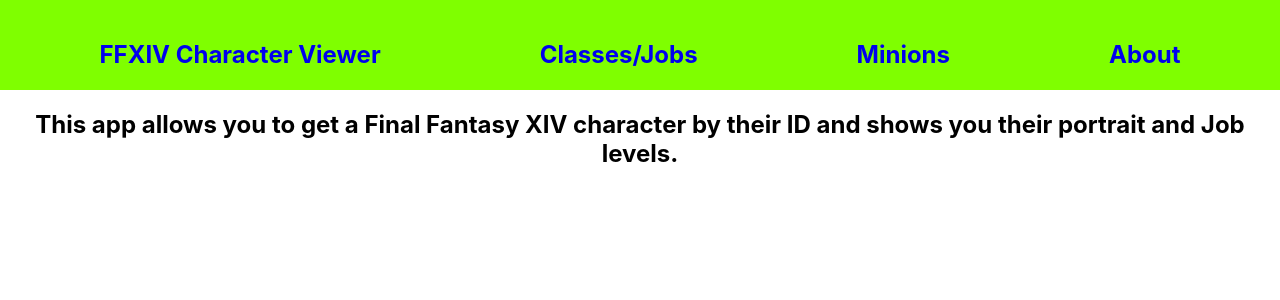
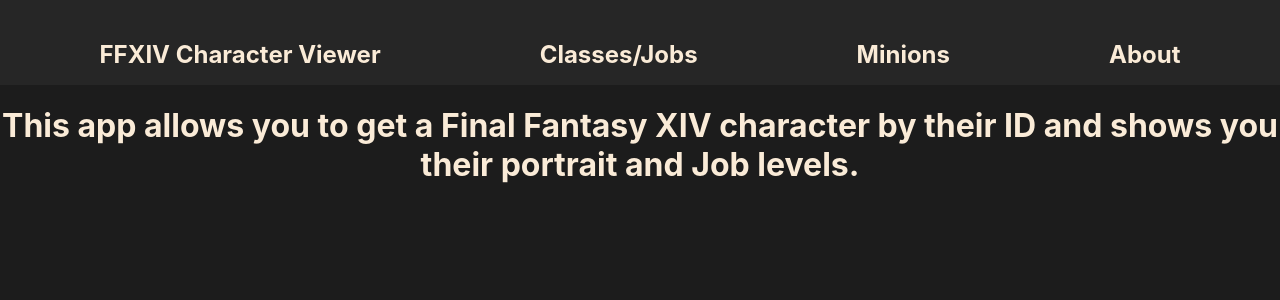
Before and after one commit to JordyAM/Final-Fantasy-XIV-viewer, a React (Create React App) app: page /components/About in a window 1280 px wide. Shown: the top 300 px of the page. Built offline with nearby package versions, Linux system fonts and the light colour scheme; no server answers.

Commit message:
CSS feels done

```diff
--- a/src/components/About.js
+++ b/src/components/About.js
@@ -2,8 +2,8 @@
 
 export default function About(props) {
     return (
-        <div>
-            <h2>This app allows you to get a Final Fantasy XIV character by their ID and shows you their portrait and Job levels.</h2>
+        <div className="about">
+            <h1>This app allows you to get a Final Fantasy XIV character by their ID and shows you their portrait and Job levels.</h1>
         </div>
     );
 }
--- a/src/components/Jobs.js
+++ b/src/components/Jobs.js
@@ -12,13 +12,13 @@
 const iconUrl= 'https://xivapi.com/';
     return (
       <div className="job-container">
-        <div className="character-portrait">
+        <div className="character-avatar">
           <img src={charData.Character.Avatar} />
           <h1>Dural Quartermain</h1>
         </div>
         <div className="job-list">
           {charData.Character.ClassJobs.map(char => (
-            <div>
+            <div className="job">
             <p>
             <img src={iconUrl + char.Job.Icon} width="30" height="30" />
             <b>{char.Name} {" "}</b>{"- "}
--- a/src/index.css
+++ b/src/index.css
@@ -1,33 +1,38 @@
 body {
   margin: 0;
-  font-family: -apple-system, BlinkMacSystemFont, 'Jupiter Bold', 'Segoe UI', 'Roboto', 'Oxygen',
+  font-family: 'Jupiter Bold', -apple-system, BlinkMacSystemFont,  'Segoe UI', 'Roboto', 'Oxygen',
     'Ubuntu', 'Cantarell', 'Fira Sans', 'Droid Sans', 'Helvetica Neue',
     sans-serif;
   -webkit-font-smoothing: antialiased;
   -moz-osx-font-smoothing: grayscale;
+  background-color: #1C1C1C;
 }
 
 code {
-  font-family: source-code-pro, Menlo, Monaco, Consolas, 'Courier New',
+  font-family: source-code-pro, Menlo, Monaco, Consolas, 'Jupiter Bold','Courier New',
     monospace;
 }
 
 .navigation{
-  background-color: chartreuse;
+  background-color: #262626;
   height: 50px;
   padding: 20px;
   text-align:justify;
   display: flex;
   justify-content: space-around;
-  margin-bottom: 15px;
+  padding-bottom: 15px;
 
 }
 
-h2{
+.about{
   text-align: center;
+  color: antiquewhite;
+
 }
 a {
   text-decoration:none;
+  color: antiquewhite;
+
 }
 
 img{
@@ -40,14 +45,41 @@
   align-items:center;
   grid-template-columns: 1fr 1fr 1fr 1fr;
   /* grid-template-rows: 1fr 1fr; */
+  background-color: #1C1C1C;
+  color: antiquewhite;
+
 
 }
 
 .character-portrait{
   grid-column: 2;
   justify-self: center;
+  padding: 15px;
 }
 
 .character-name{
   margin: 20px;
 }
+
+.job-list{
+  display:grid;
+  justify-content:center;
+  padding-left: 10px;
+  padding-right: 10px;;
+  grid-template-columns: repeat(4, 1fr);
+  color: antiquewhite;
+  background-color: #1C1C1C;
+  /* grid-template-rows: 1fr 1fr; */
+  border-radius: 20px;
+}
+
+.character-avatar{
+  align-items: center;
+  padding: 20px;
+  background-color: #262626;
+  color: antiquewhite;
+}
+
+.job-container{
+  /* background-color: aqua; */
+}
```
Also changed, not shown: src/components/Character.js (+7 -3 lines), src/App.css (line endings or trailing spaces).
